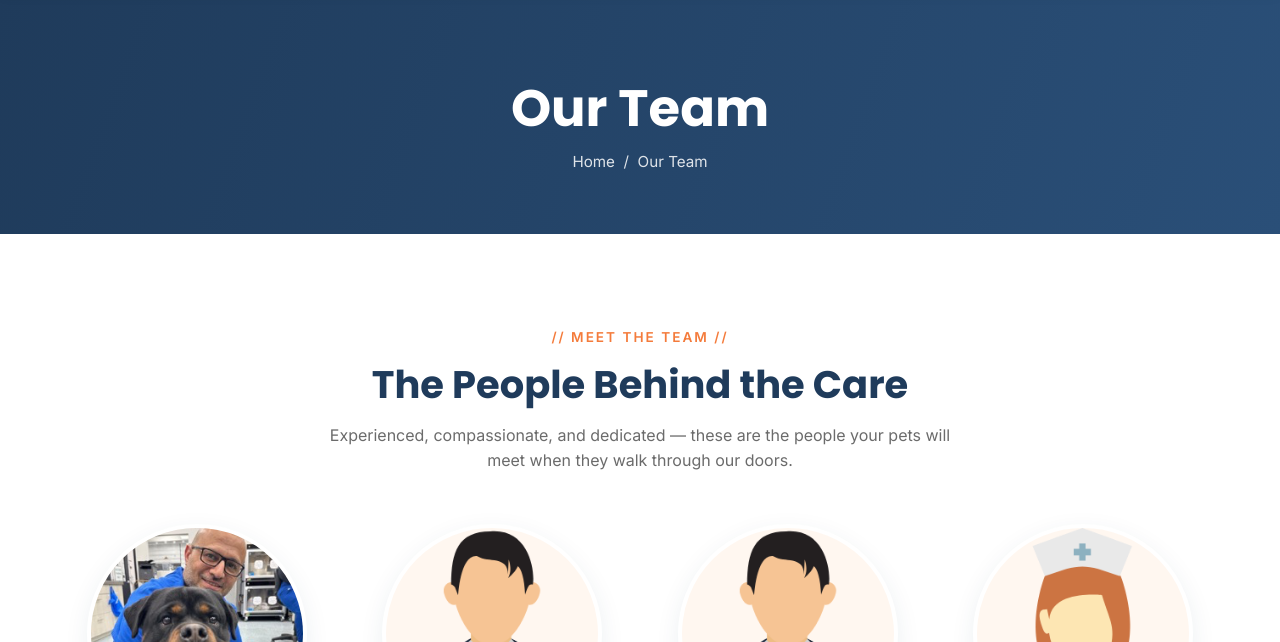
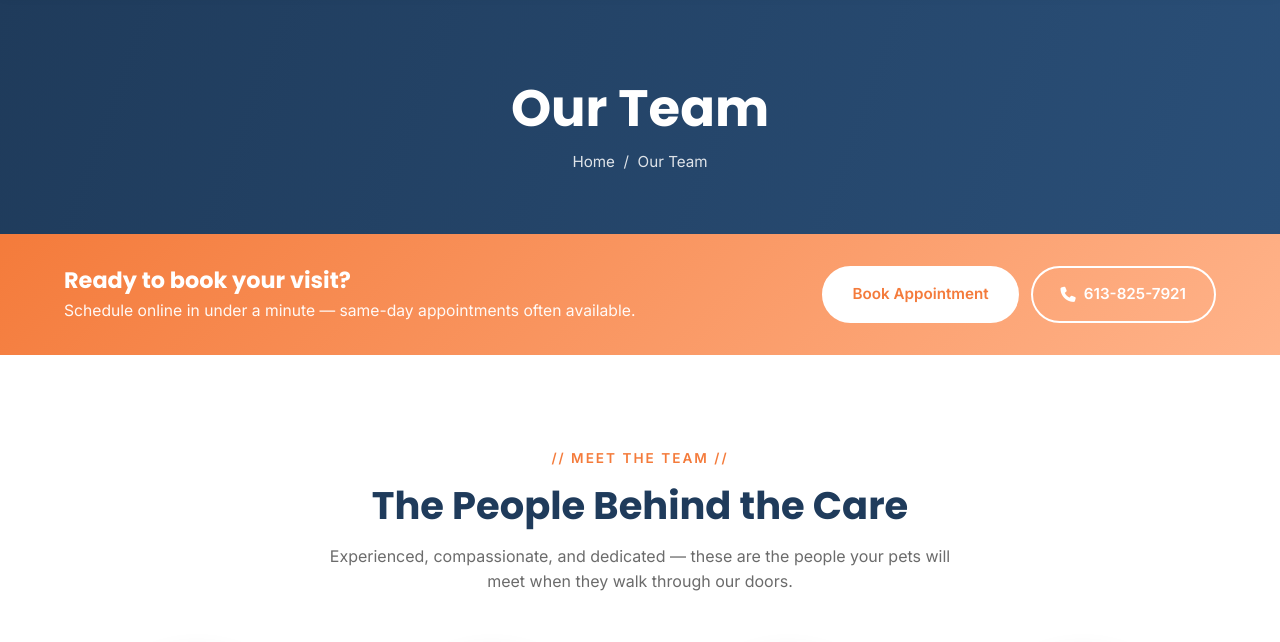
Before and after one commit to yahianasribrahim-blip/obahsite, a website: page team.html in a window 1280 px wide. Shown: the part 143-785 px from the top of the page. Drawn offline with Linux system fonts and the light colour scheme.

Commit message:
Conversion-focused page restructure
- Contact page: move form section ABOVE the 4 info cards so users
  who click Book Appointment see the form immediately, not 4 cards first
- Services/Team/About pages: add prominent CTA strip right after page hero
  with Book Appointment + Call buttons, so info-page visitors have an
  immediate path to action instead of having to scroll to the bottom

Co-Authored-By: Claude Opus 4.7 (1M context) <noreply@anthropic.com>

```diff
--- a/assets/css/styles.css
+++ b/assets/css/styles.css
@@ -348,6 +348,28 @@ a.contact-box:hover h4 { color: var(--primary); }
 .cta-banner h2 { color: #fff; margin-bottom: 14px; }
 .cta-banner p { opacity: .95; margin-bottom: 28px; font-size: 1.1rem; }
 
+/* ===== CTA STRIP (top-of-page action bar) ===== */
+.cta-strip {
+  background: linear-gradient(135deg, var(--primary), var(--accent));
+  color: #fff;
+  padding: 32px 0;
+}
+.cta-strip-inner {
+  display: flex; align-items: center; justify-content: space-between;
+  gap: 28px; flex-wrap: wrap;
+}
+.cta-strip-text h3 { color: #fff; margin: 0 0 4px; font-size: 1.4rem; }
+.cta-strip-text p { color: rgba(255,255,255,0.95); margin: 0; font-size: 0.98rem; }
+.cta-strip-actions { display: flex; gap: 12px; flex-wrap: wrap; }
+.cta-strip-actions .btn { background: #fff; color: var(--primary); border: 2px solid #fff; }
+.cta-strip-actions .btn:hover { background: rgba(255,255,255,0.92); color: var(--primary-dark); }
+.cta-strip-actions .btn--ghost { background: transparent; color: #fff; }
+.cta-strip-actions .btn--ghost:hover { background: #fff; color: var(--primary); }
+@media (max-width: 720px) {
+  .cta-strip-inner { flex-direction: column; text-align: center; }
+  .cta-strip-actions { justify-content: center; width: 100%; }
+}
+
 /* ===== FOOTER ===== */
 .footer { background: var(--secondary); color: #cbd6e4; padding: 70px 0 20px; }
 .footer-grid { display: grid; grid-template-columns: 1.5fr 1fr 1fr 1fr; gap: 40px; margin-bottom: 50px; }
--- a/team.html
+++ b/team.html
@@ -60,6 +60,22 @@
   </div>
 </section>
 
+<section class="cta-strip">
+  <div class="container">
+    <div class="cta-strip-inner">
+      <div class="cta-strip-text">
+        <h3>Ready to book your visit?</h3>
+        <p>Schedule online in under a minute — same-day appointments often available.</p>
+      </div>
+      <div class="cta-strip-actions">
+        <a href="contact.html" class="btn">Book Appointment</a>
+        <a href="tel:613-825-7921" class="btn btn--ghost"><i class="fa-solid fa-phone"></i> 613-825-7921</a>
+      </div>
+    </div>
+  </div>
+</section>
+
+
 <section>
   <div class="container">
     <div class="section-title">
```
Also changed, not shown: about.html (+16 -0 lines), contact.html (+30 -30 lines), services.html (+16 -0 lines).
